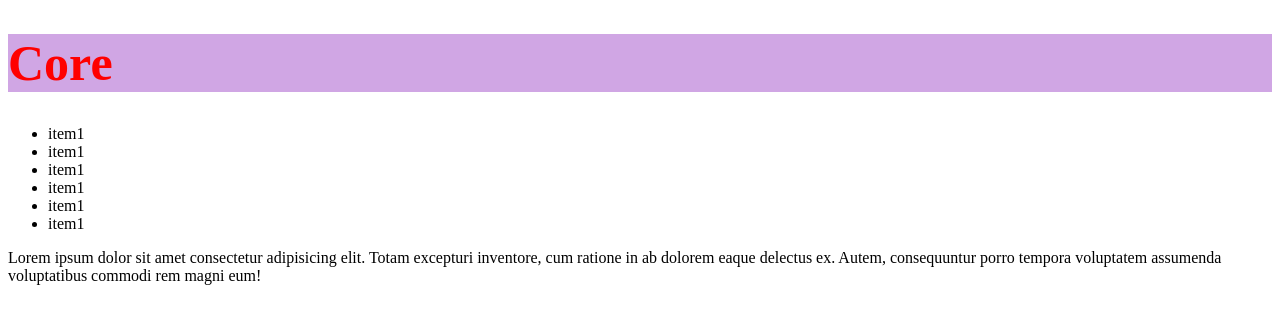
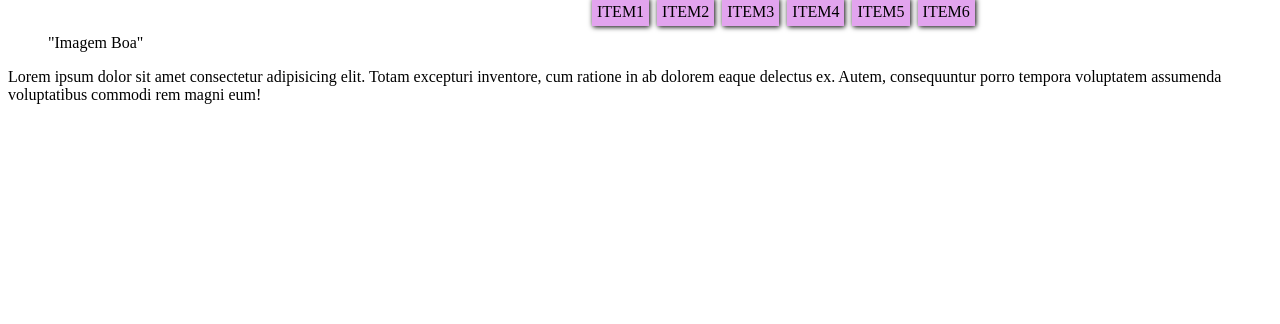
Before and after one commit to kacovisk/webProject, a plain HTML site: page esqueletoWeb/index.html in a window 1280 px wide. Drawn offline with Linux system fonts and the light colour scheme.

Commit message:
Botoes no upper do site
escondi o h1 principal e coloquei os botões na parte superior do site

```diff
--- a/esqueletoWeb/estilos/style.css
+++ b/esqueletoWeb/estilos/style.css
@@ -1,7 +1,29 @@
-h1{
-   color: red;
-   background-color: rgb(208, 166, 228);
-   text-shadow: 1px 1px 1px 2px black;
-   text-align: left;
-   font-size: 50px;
+nav#menu h1{
+    display: none;
 }
+
+nav#navegacao ul{
+    list-style: none;
+    text-transform: uppercase;
+    position: absolute;
+    top: -20px;
+    left: 550px;
+
+}
+nav#navegacao li{
+    background-color:rgb(226, 164, 238);
+    box-shadow: 1px 1px 5px black;
+    padding: 5px;
+    margin: 2px;
+    display:inline-block;
+    transition: backgrond-color 1s;
+}
+
+nav#navegacao li:hover{
+    background-color: rgb(180, 102, 174);
+    color: rgb(255, 255, 255);
+}
+
+section {
+    background-color: rgb(218, 199, 212);
+}
--- a/esqueletoWeb/index.html
+++ b/esqueletoWeb/index.html
@@ -4,23 +4,30 @@
     <meta charset="UTF-8">
     <meta http-equiv="X-UA-Compatible" content="IE=edge">
     <meta name="viewport" content="width=device-width, initial-scale=1.0">
-    <title>Core</title>
+    <title>CoreStore</title>
     <link rel="stylesheet" href="estilos/style.css"
 </head>
 <body>
     <header>
-    <h1><strong>Core</strong></h1>
-    <div>
-        <ul>
-            <li>item1</li>
-            <li>item1</li>
-            <li>item1</li>
-            <li>item1</li>
-            <li>item1</li>
-            <li>item1</li>
-        </ul>
-    </div>
-    <p>Lorem ipsum dolor sit amet consectetur adipisicing elit. Totam excepturi inventore, cum ratione in ab dolorem eaque delectus ex. Autem, consequuntur porro tempora voluptatem assumenda voluptatibus commodi rem magni eum!</p>
+        <nav id="menu">
+            <figure>
+                <img src="" alt="">
+                <figcaption>"Imagem Boa"</figcaption>
+            </figure>
+            <h1><strong>Core Store</strong></h1>
+        </nav>
+        <nav id="navegacao">
+                <ul>
+                    <li>item1</li>
+                    <li>item2</li>
+                    <li>item3</li>
+                    <li>item4</li>
+                    <li>item5</li>
+                    <li>item6</li>
+                </ul>
+            </nav>
+            <p>Lorem ipsum dolor sit amet consectetur adipisicing elit. Totam excepturi inventore, cum ratione in ab dolorem eaque delectus ex. Autem, consequuntur porro tempora voluptatem assumenda voluptatibus commodi rem magni eum!</p>
+        </nav>
     </header>
 
     <script> window.alert('Minha primeira mensagem em JavaScript')</script>
```
